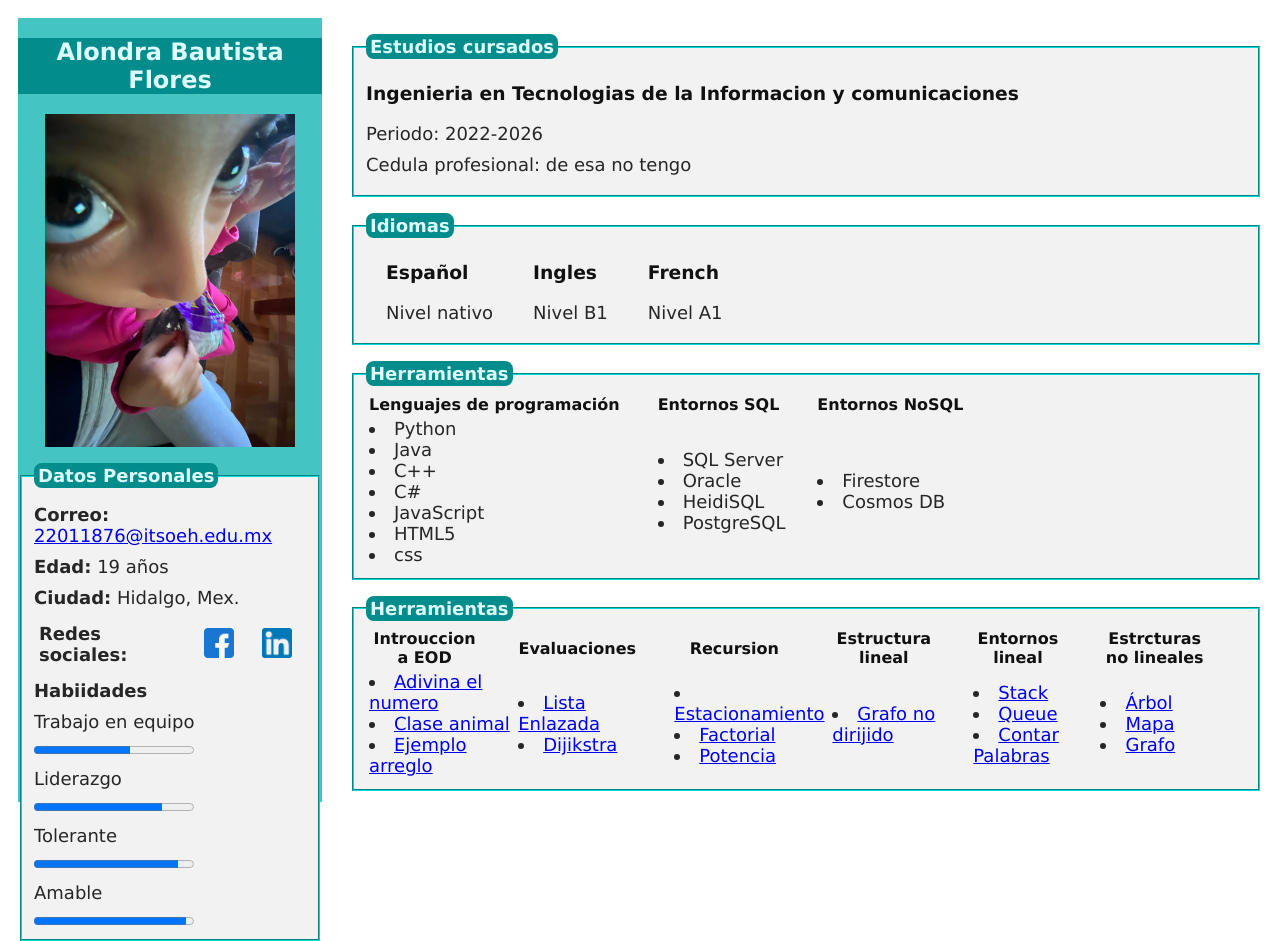
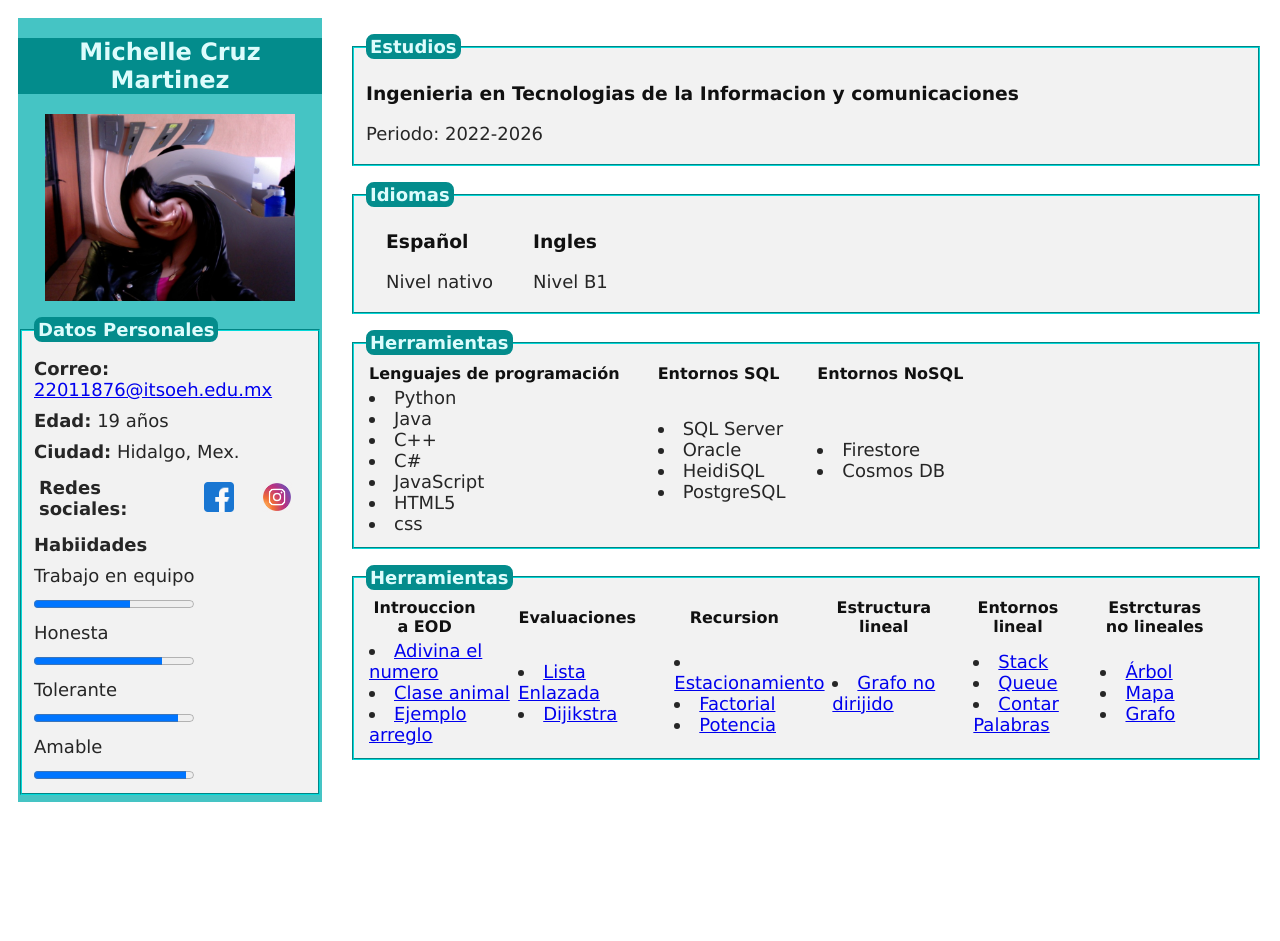
Before and after one commit to M1chelleMart1/Curriculum, a plain HTML site: page index.html in a window 1280 px wide. After the commit the page ends 812 px from the top, so only its background shows below. Drawn offline with Linux system fonts and the light colour scheme.

Commit message:
Mi primer commit

```diff
--- a/index.html
+++ b/index.html
@@ -19,9 +19,9 @@
 <body>
     <!-- Esto es un cometario seccion-->
     <section id="presentacion">
-        <H2>Alondra Bautista Flores</H2>
+        <H2>Michelle Cruz Martinez</H2>
         <div class="perfil">
-           <img class="perfil" src="resources/cerocinco_1.jpg" alt="Fotografía de Alondra Bautista Flores"/>
+           <img class="perfil" src="resources/michi.jpg" alt="Fotografía de Michelle Cruz Martinez"/>
         </div>
 
         <fieldset>
@@ -34,18 +34,18 @@
             <section class="redes">
             <p><strong>Redes sociales:</strong></p>
 
-                <a href="https://www.facebook.com/giovanyhumberto.neriperez/" target="_blank">
-                    <img src="resources/redes/facebook.png" width="30" alt="@giovanyhumberto.neriperez" />
+                <a href="https://www.facebook.com/michelle.cm39750?mibextid=9R9pXO/" target="_blank">
+                    <img src="resources/redes/facebook.png" width="30" alt="@michellecruzmartinez" />
                 </a>
-                <a title="Linkedin" href="https://mx.linkedin.com/in/giovany-humberto-neri-perez" target="_blank">
-                    <img src="resources/redes/linkedin.png" width="30" alt="giovany-humberto-neri-perez" />
+                <a title="Instagram" href="https://instagram.com/michellemtz.21?igshid=MTk0NTkyODZkYg==" target="_blank">
+                    <img src="resources/redes/ig.png" width="30" alt="michelle-cruz-martinez" />
                 </a>
             </section>
             <section class="Habiidades">
                 <p><strong>Habiidades</strong></p>
                 <p>Trabajo en equipo</p>
                 <progress value="60" max="100"></progress>
-                <p>Liderazgo</p>
+                <p>Honesta</p>
                 <progress value="80" max="100"></progress>
                 <p>Tolerante</p>
                 <progress value="90" max="100"></progress>
@@ -57,10 +57,10 @@
     <!-- Esto es un cometario seccion-->
     <section id="contenido">
         <fieldset>
-            <legend><strong>Estudios cursados</strong></legend>
+            <legend><strong>Estudios</strong></legend>
             <h3>Ingenieria en Tecnologias de la Informacion y comunicaciones</h3>
             <p>Periodo: 2022-2026</p>
-            <p>Cedula profesional: de esa no tengo</p>
+
 
         </fieldset>
 
@@ -75,10 +75,7 @@
                     <h3>Ingles</h3>
                     <p>Nivel B1</p>
                 </div>
-                <div class="col">
-                    <h3>French</h3>
-                    <p>Nivel A1</p>
-                </div>
+
 
             </div>
         </fieldset>
```
Also changed, not shown: resources/michi.jpg (added), resources/redes/ig.png (added), 1 other file.
